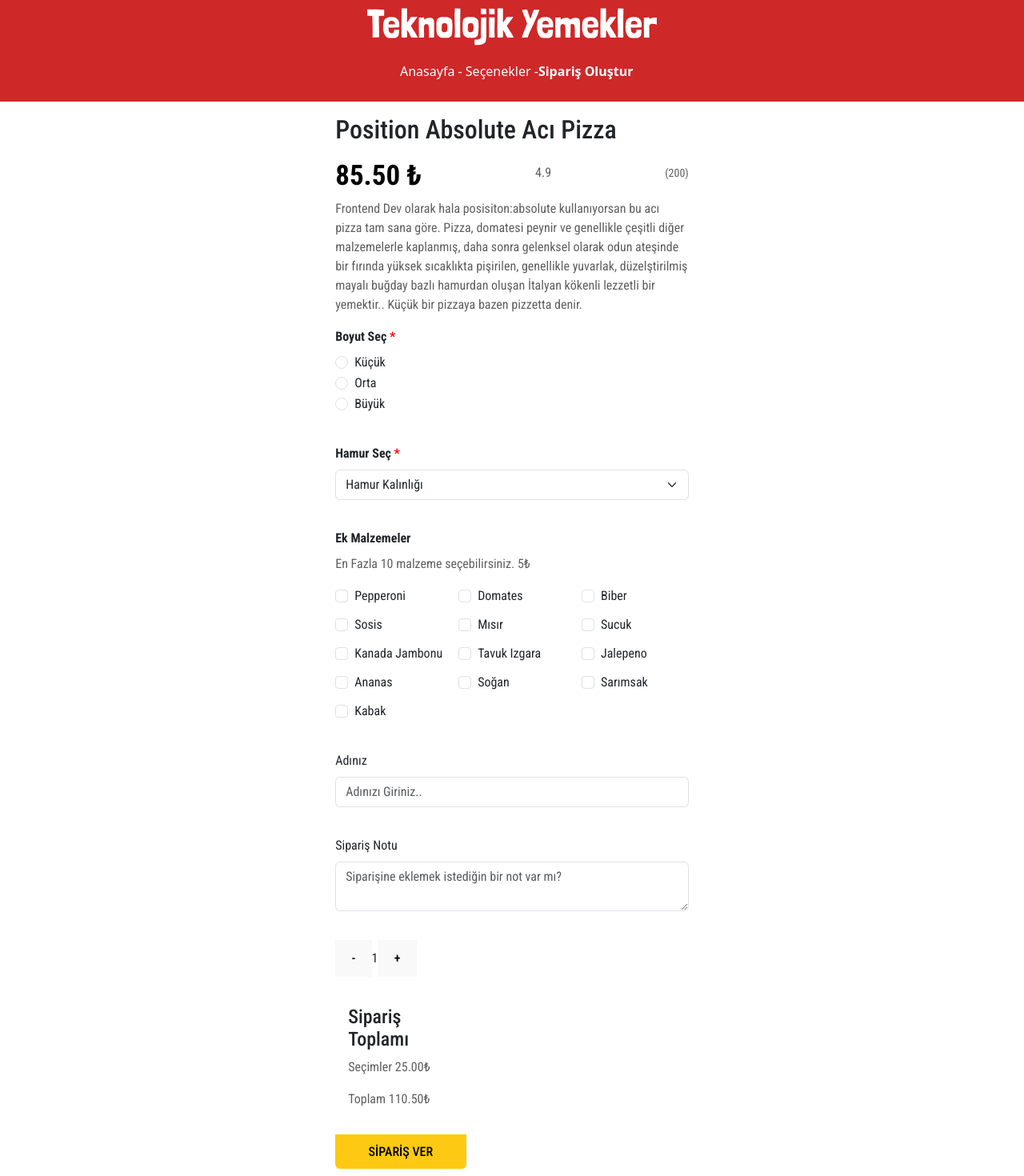
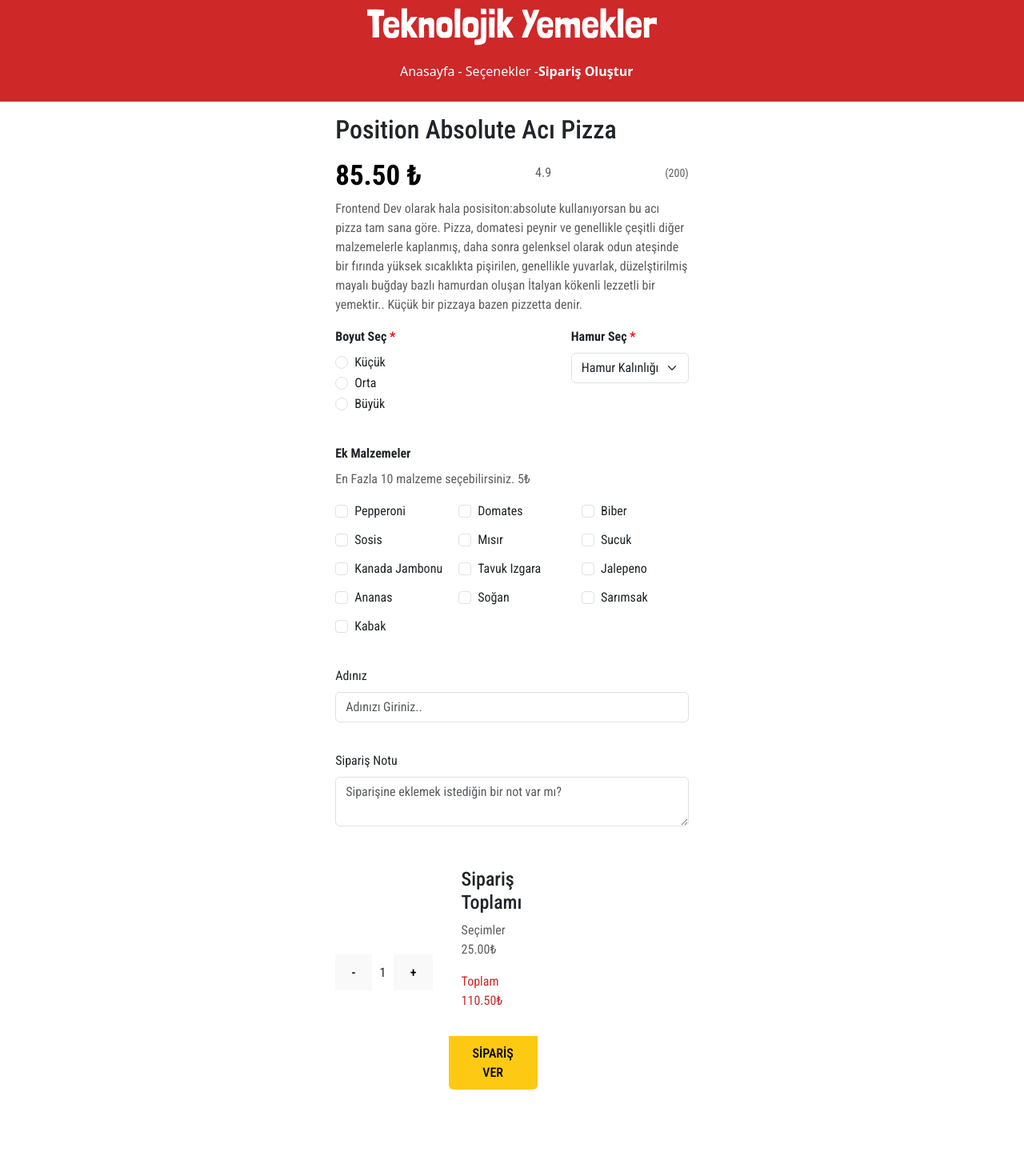
Before and after one commit to ozeraysenur/s8-challenge-pizza, a React (Vite) app: page /orderPage in a window 1280 px wide. Shown: the top 1470 px of the page at 80% size. After the commit the page ends 1378 px from the top, so only its background shows below. Built offline with nearby package versions, Linux system fonts and the light colour scheme; a web font is replaced by a local one.

Commit message:
design düzenlemeleri yapıldı

```diff
--- a/src/App.css
+++ b/src/App.css
@@ -162,3 +162,36 @@ button {
     flex-direction: flex-end;
     font-size: 14px;
   }
+
+  .size-dough {
+    display: flex;
+    justify-content: space-between;
+    gap: 20px;
+    align-items: flex-start;
+  }
+
+
+
+  .counter {
+    display: flex;
+    align-items: center;
+    gap: 10px;
+    flex:1;
+  }
+
+  .order-summary {
+    width: 250px;
+    text-align: right;
+    flex:4;
+  }
+
+  .order-summary Card {
+    width: 100%;
+  }
+  .order-container {
+    display: flex;
+    flex-direction: row;
+    align-items: center;
+    justify-content: space-around;
+    gap:20px;
+  }
--- a/src/components/OrderPage.jsx
+++ b/src/components/OrderPage.jsx
@@ -77,6 +77,7 @@ export default function OrderPage() {
 
                   <Form className="pizza-form">
                     <section className="section-form">
+                      <div class="size-dough">
                         <FormGroup>
                           <Label><strong>Boyut Seç <span style={{ color: "red" }}> *</span></strong></Label>
                           <FormGroup check>
@@ -102,6 +103,7 @@ export default function OrderPage() {
                             <option value="thick">Kalın</option>
                           </Input>
                         </FormGroup>
+                      </div>
                       <FormCheckBox handleChange={handleChange} />
                       <FormGroup>
                         <Label>Adınız</Label>
@@ -115,7 +117,8 @@ export default function OrderPage() {
                         placeholder="Siparişine eklemek istediğin bir not var mı?"
                       />
                     </FormGroup>
-                    <div className="quantity-selector">
+                  <div className="order-container">
+                    <div className="counter">
                       <button>-</button>
                       <span>1</span>
                       <button>+</button>
@@ -125,10 +128,11 @@ export default function OrderPage() {
                         <CardBody>
                           <h4>Sipariş Toplamı</h4>
                           <p>Seçimler <span>25.00₺</span></p>
-                          <p className="total-price">Toplam <span>110.50₺</span></p>
+                          <p className="total-price" style={{color:"#CE2829"}}>Toplam <span>110.50₺</span></p>
                         </CardBody>
                         <button style={{backgroundColor:"#FDC913", border:"none"}} onClick={handleOrderButton}>SİPARİŞ VER</button>
                       </Card>
+                    </div>
                     </div>
                     </section>
                   </Form>
```
Lines whose indentation alone changed are shown as unchanged.
